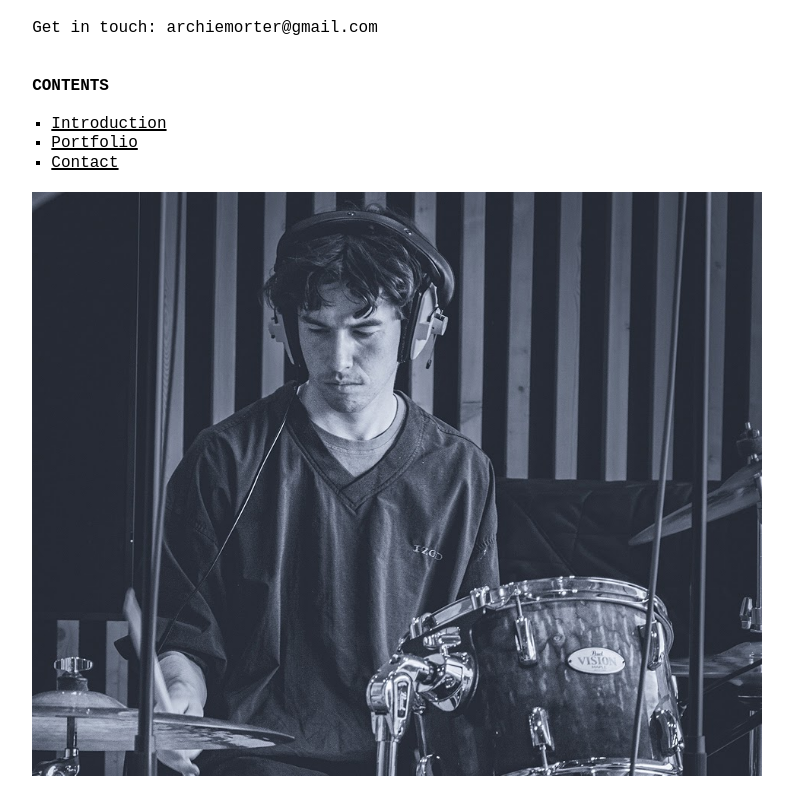
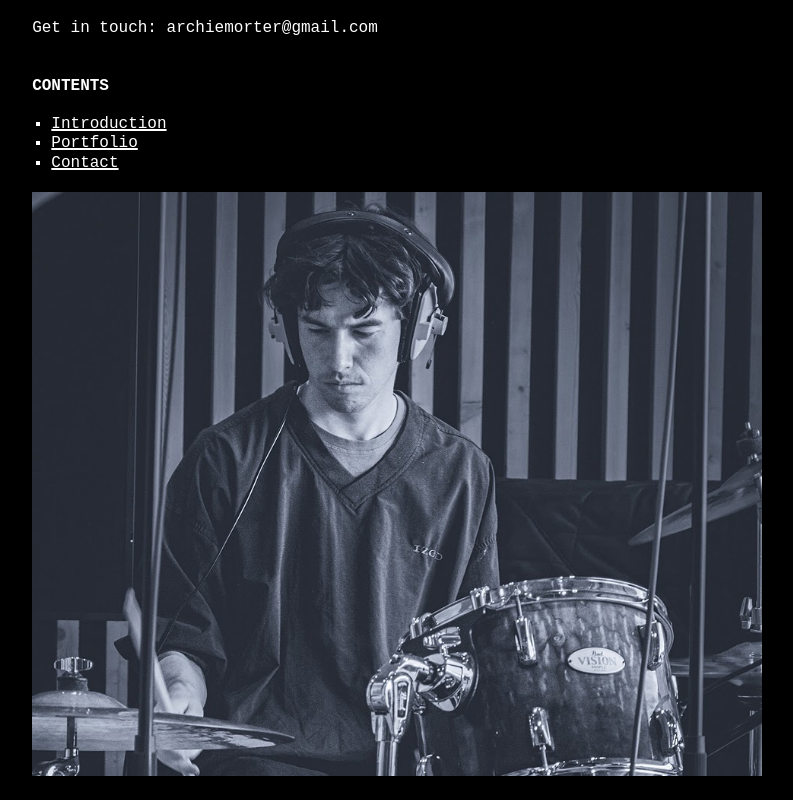
Before and after one commit to arch13m/website, a plain HTML site: page index.html in a window 1280 px wide. Shown: the top 800 px of the page, without its empty margins (243-1036 px from the left). Drawn offline with Linux system fonts and the light colour scheme; a web font is replaced by a local one.

Commit message:
invert text and background colour

```diff
--- a/index.css
+++ b/index.css
@@ -4,9 +4,9 @@
   --font-family: "JetBrains Mono", monospace;
   --line-height: 1.20rem;
   --border-thickness: 2px;
-  --text-color: #000;
+  --text-color: #fff;
   --text-color-alt: #666;
-  --background-color: #fff;
+  --background-color: #000;
   --background-color-alt: #eee;
 
   --font-weight-normal: 500;
```
